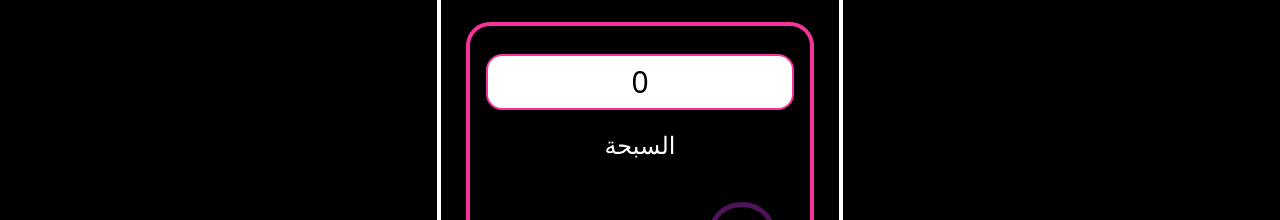
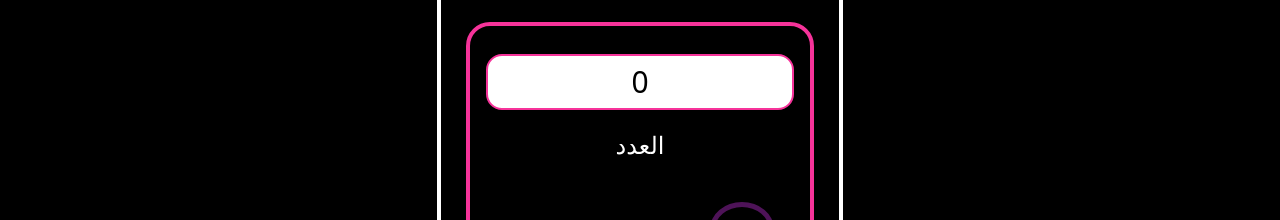
Before and after one commit to Abdelkader-programmer/Ramdan, a React (Vite) app: page /Ramdan/counter in a window 1280 px wide. Shown: the part 1900-2120 px from the top of the page. Built offline with nearby package versions, Linux system fonts and the light colour scheme; a web font is replaced by a local one.

Commit message:
write file readme and update counter

```diff
--- a/src/Counter.jsx
+++ b/src/Counter.jsx
@@ -31,7 +31,7 @@ export default function Counter(){
                         <div className='w-full mt-10'>
                             <div className='w-[95%] m-auto p-4 py-7 border-4 border-pink-500 rounded-tl-3xl rounded-tr-3xl rounded-bl-4xl rounded-br-4xl'>
                                 <div className='w-full border-2 border-pink-500 bg-white py-2 text-3xl text-center rounded-2xl'>{num}</div>
-                                <p className='text-2xl IslamicFont text-center text-white IslamicFont3 mt-5'>السبحة</p>
+                                <p className='text-2xl IslamicFont text-center text-white IslamicFont3 mt-5'>العدد</p>
                                 <div className='w-full flex justify-end mt-10 px-5'>
                                     <Button onClick={handleClickReCounter} variant="outlined" color='secondary' sx={{borderRadius : "100%" , padding : "15px" , borderWidth : "5px"}}><ReplayIcon /></Button>
                                 </div>
```
Also changed, not shown: 1 other file (tests, documents, lock files or other folders).
